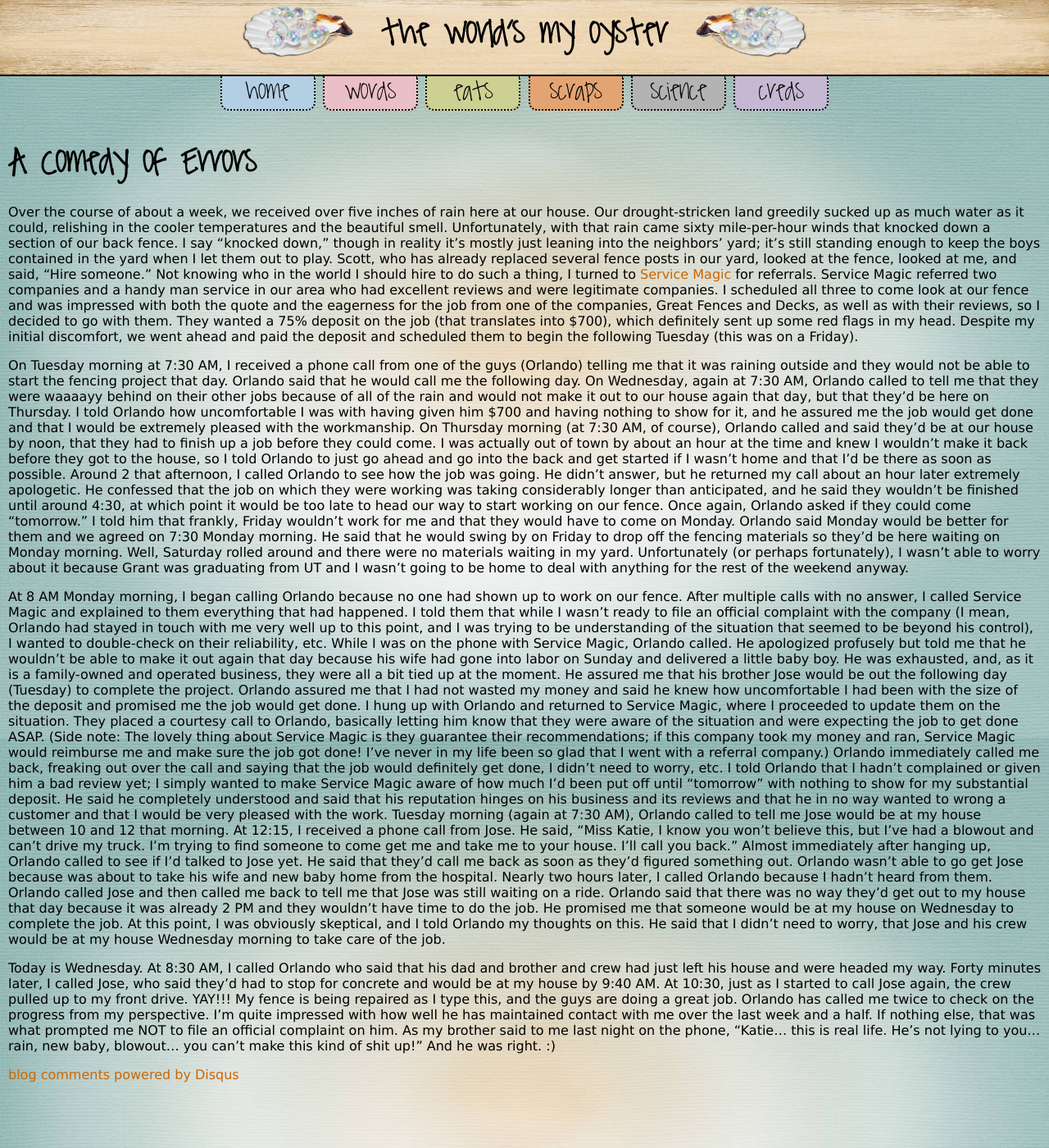
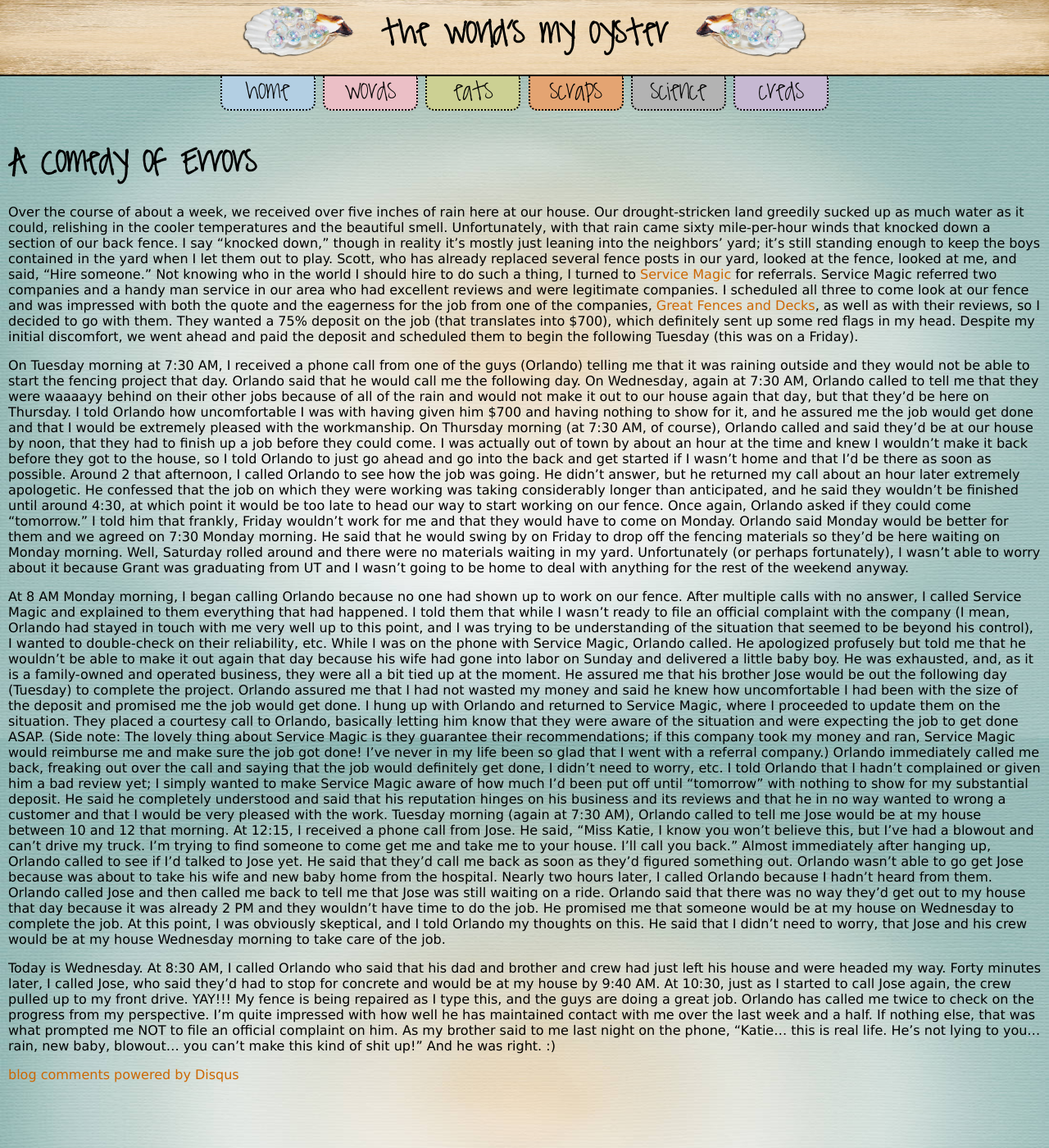
Before and after one commit to kpetersen/kpetersen.github.io, a Jekyll site: the page built from words/_posts/2012-5-22-comedy-of-errors.markdown, in a window 1280 px wide. Shown: the whole page at 82% size. Built offline with Jekyll 4.4.1, drawn with Linux system fonts in a browser that asks for light colours; comment, search, counter and statistics services are not loaded; some of the changed lines change nothing that is shown.

Commit message:
added hyperlink to company

```diff
--- a/words/_posts/2012-5-22-comedy-of-errors.markdown
+++ b/words/_posts/2012-5-22-comedy-of-errors.markdown
@@ -9,7 +9,7 @@ Over the course of about a week, we received over five inches of rain here at ou
 Unfortunately, with that rain came sixty mile-per-hour winds that knocked down a section of our back fence. I say "knocked down," though in reality it's mostly just leaning into the neighbors' yard; it's still standing
 enough to keep the boys contained in the yard when I let them out to play. Scott, who has already replaced several fence posts in our yard, looked at the fence, looked at me, and said, "Hire someone." Not knowing who in
 the world I should hire to do such a thing, I turned to [Service Magic](www.servicemagic.com) for referrals. Service Magic referred two companies and a handy man service in our area who had excellent reviews and were legitimate
-companies. I scheduled all three to come look at our fence and was impressed with both the quote and the eagerness for the job from one of the companies, Great Fences and Decks, as well as with their reviews, so I decided to go with them. They wanted a 75% deposit on the job
+companies. I scheduled all three to come look at our fence and was impressed with both the quote and the eagerness for the job from one of the companies, [Great Fences and Decks](http://greatfencesanddecks.com), as well as with their reviews, so I decided to go with them. They wanted a 75% deposit on the job
 (that translates into $700), which definitely sent up some red flags in my head. Despite my initial discomfort, we went ahead and paid the deposit and scheduled them to begin the following Tuesday (this was on a Friday).
 
 
```
